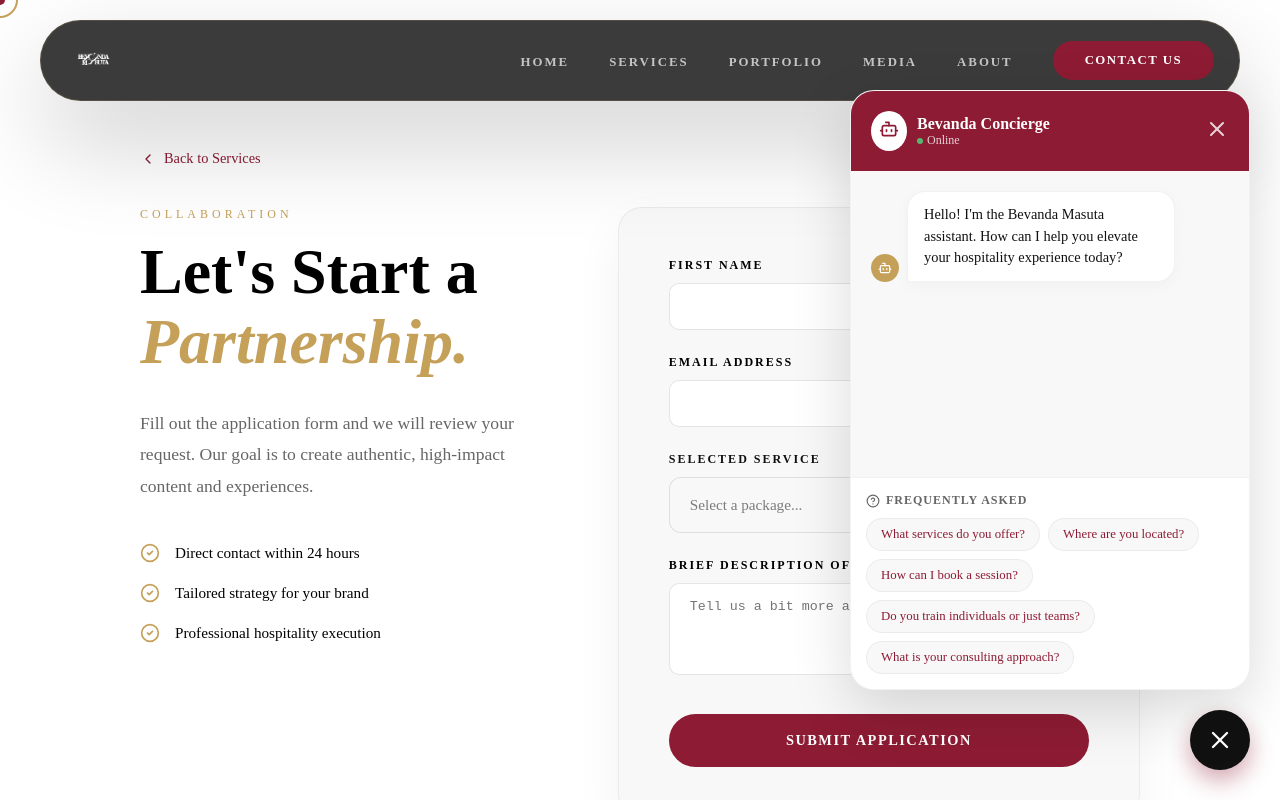
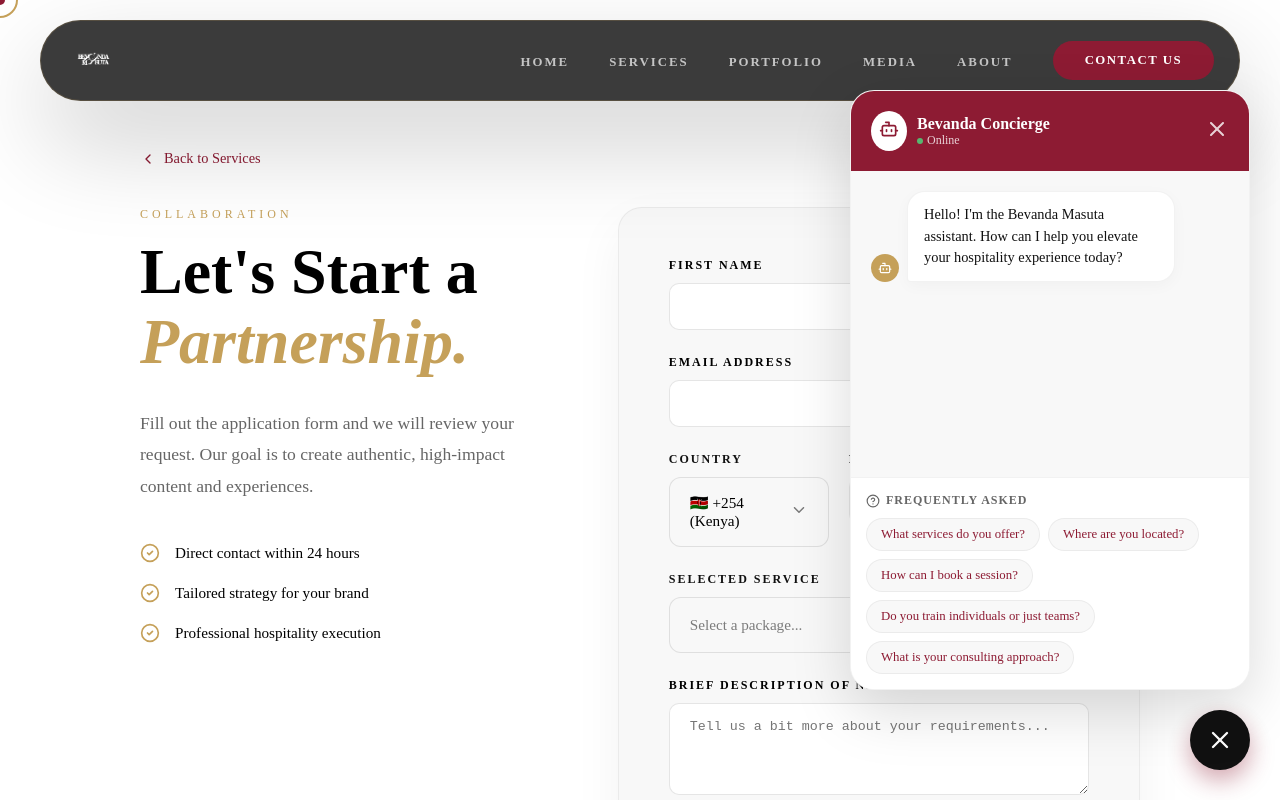
Before and after one commit to lewisking2016/bevandamasuta, a Next.js app: page /apply in a window 1280 px wide. Shown: the top 800 px of the page. Built offline with nearby package versions, Linux system fonts and the light colour scheme; a web font is replaced by a local one.

Commit message:
Connect apply form to email notifications and fix dropdown handling

```diff
--- a/src/app/api/contact/route.ts
+++ b/src/app/api/contact/route.ts
@@ -98,7 +98,7 @@
             last_name: normalize(body.last_name),
             email: normalize(body.email),
             country_code: normalize(body.country_code),
-            phone_number: normalize(body.phone_number),
+            phone_number: normalize(body.phone_number) || "N/A",
             service_interest: normalize(body.service_interest),
             subject: normalize(body.subject),
             message: normalize(body.message),
@@ -106,7 +106,7 @@
         const { first_name, last_name, email, country_code, phone_number, service_interest, subject, message } = contact;
 
         // 1. Basic Validation
-        if (!first_name || !last_name || !email || !country_code || !phone_number || !service_interest || !subject || !message) {
+        if (!first_name || !last_name || !email || !service_interest || !subject || !message) {
             return NextResponse.json({ error: "All fields are required" }, { status: 400 });
         }
 
--- a/src/app/apply/page.tsx
+++ b/src/app/apply/page.tsx
@@ -8,6 +8,17 @@
 import { CheckCircle2, ChevronLeft } from "lucide-react";
 import Link from "next/link";
 import CustomDropdown from "@/components/CustomDropdown";
+
+const countryOptions = [
+    { value: "+254", label: "🇰🇪 +254 (Kenya)" },
+    { value: "+255", label: "🇹🇿 +255 (Tanzania)" },
+    { value: "+256", label: "🇺🇬 +256 (Uganda)" },
+    { value: "+250", label: "🇷🇼 +250 (Rwanda)" },
+    { value: "+1", label: "🇺🇸 +1 (USA)" },
+    { value: "+44", label: "🇬🇧 +44 (UK)" },
+    { value: "+971", label: "🇦🇪 +971 (UAE)" },
+    { value: "+27", label: "🇿🇦 +27 (SA)" },
+];
 
 function ApplyFormContent() {
     const searchParams = useSearchParams();
@@ -155,6 +166,27 @@
                     />
                 </div>
 
+                <div style={{ display: "grid", gridTemplateColumns: "1fr 1.5fr", gap: "20px" }}>
+                    <CustomDropdown
+                        label="Country"
+                        value={form.country_code}
+                        options={countryOptions}
+                        onChange={(val) => setForm(prev => ({ ...prev, country_code: val }))}
+                        disabled={isSubmitting}
+                    />
+                    <div>
+                        <label style={{ display: "block", fontSize: "0.75rem", textTransform: "uppercase", letterSpacing: "2px", marginBottom: "10px", fontWeight: 600 }}>Phone Number</label>
+                        <input
+                            type="tel"
+                            placeholder="700 000 000"
+                            value={form.phone_number}
+                            onChange={(e) => setForm({ ...form, phone_number: e.target.value })}
+                            disabled={isSubmitting}
+                            style={{ width: "100%", padding: "15px 20px", borderRadius: "10px", border: "1px solid rgba(0,0,0,0.1)", background: "white" }}
+                        />
+                    </div>
+                </div>
+
                 <div>
                     <CustomDropdown
                         label="Selected Service"
@@ -164,8 +196,10 @@
                         disabled={isSubmitting}
                         options={[
                             {
-                                label: "Content Creation",
+                                label: "Content Creation & Promotion",
                                 options: [
+                                    { value: "Content Creation & Promotion", label: "Content Creation & Promotion (Full Package)" },
+                                    { value: "Content Creation", label: "Content Creation" },
                                     { value: "YouTube Video Feature", label: "YouTube Video Feature" },
                                     { value: "Podcast Sponsorship", label: "Podcast Sponsorship" },
                                     { value: "Instagram Reel/Short", label: "Instagram Reel/Short" },
@@ -173,16 +207,20 @@
                                 ]
                             },
                             {
-                                label: "Event Hosting",
+                                label: "Event Hosting & Brand Activation",
                                 options: [
+                                    { value: "Event Hosting / Brand Activation", label: "Event Hosting / Brand Activation (Full Package)" },
+                                    { value: "Event Hosting", label: "Event Hosting" },
                                     { value: "Cocktail Party Hosting", label: "Cocktail Party Hosting" },
                                     { value: "Bar Takeover", label: "Bar Takeover / Guest Shift" },
                                     { value: "Tasting Session", label: "Tasting Session / Workshop" },
                                 ]
                             },
                             {
-                                label: "Consultation",
+                                label: "Consultation & Training",
                                 options: [
+                                    { value: "Consultation & Training", label: "Consultation & Training (Full Package)" },
+                                    { value: "Consultation", label: "Consultation" },
                                     { value: "Beverage Training", label: "Beverage Training" },
                                     { value: "Brand Consultation", label: "Brand Consultation" },
                                     { value: "Coaching", label: "Hospitality Tips & Coaching" },
--- a/src/components/CustomDropdown.tsx
+++ b/src/components/CustomDropdown.tsx
@@ -33,7 +33,7 @@
         return () => document.removeEventListener("mousedown", handleClickOutside);
     }, []);
 
-    const selectedOptionLabel = options.flatMap(opt => 'options' in opt ? opt.options : opt).find(opt => opt.value === value)?.label || placeholder || "Select an option...";
+    const selectedOptionLabel = options.flatMap(opt => 'options' in opt ? opt.options : opt).find(opt => opt.value === value)?.label || value || placeholder || "Select an option...";
 
     const handleSelect = (val: string) => {
         onChange(val);
```
